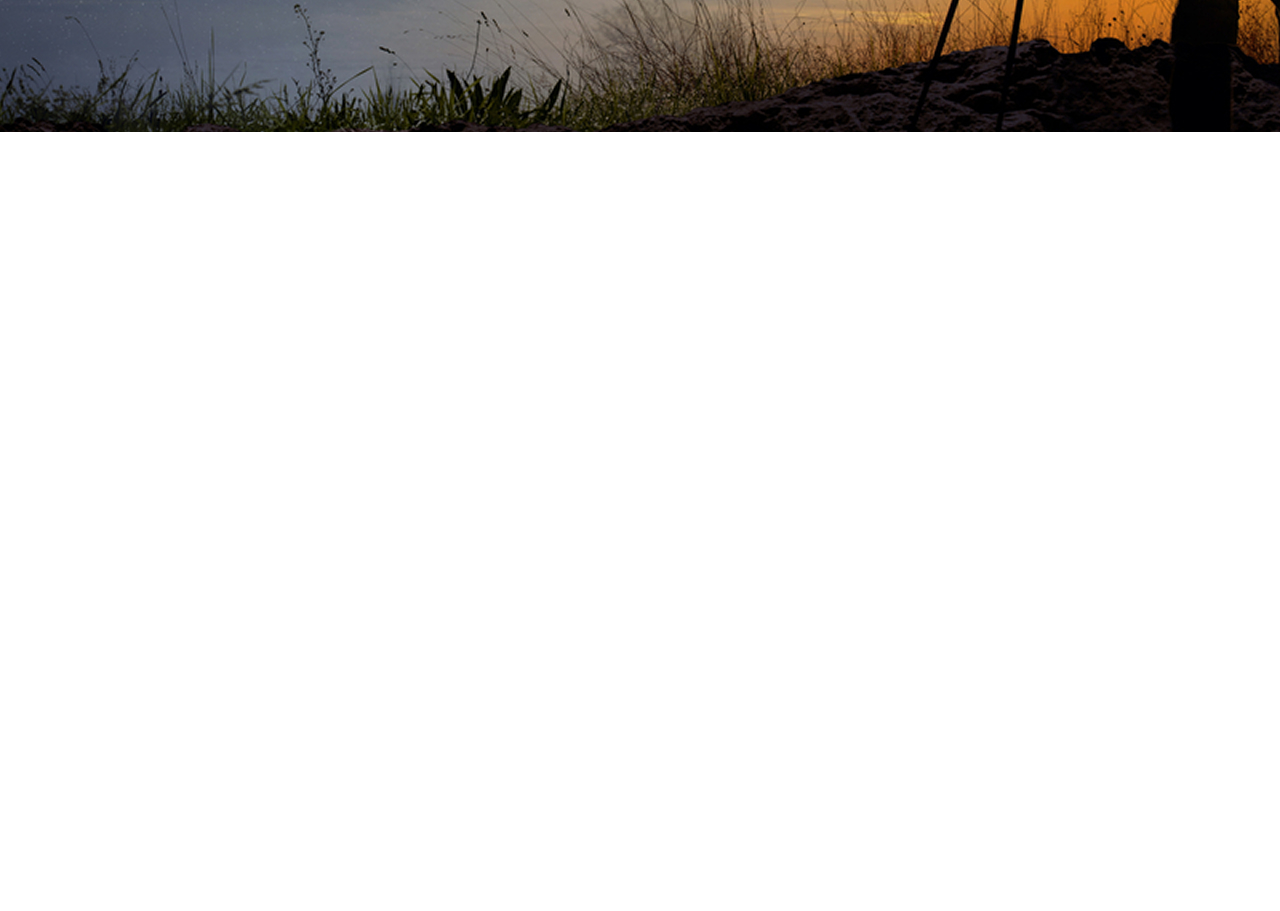
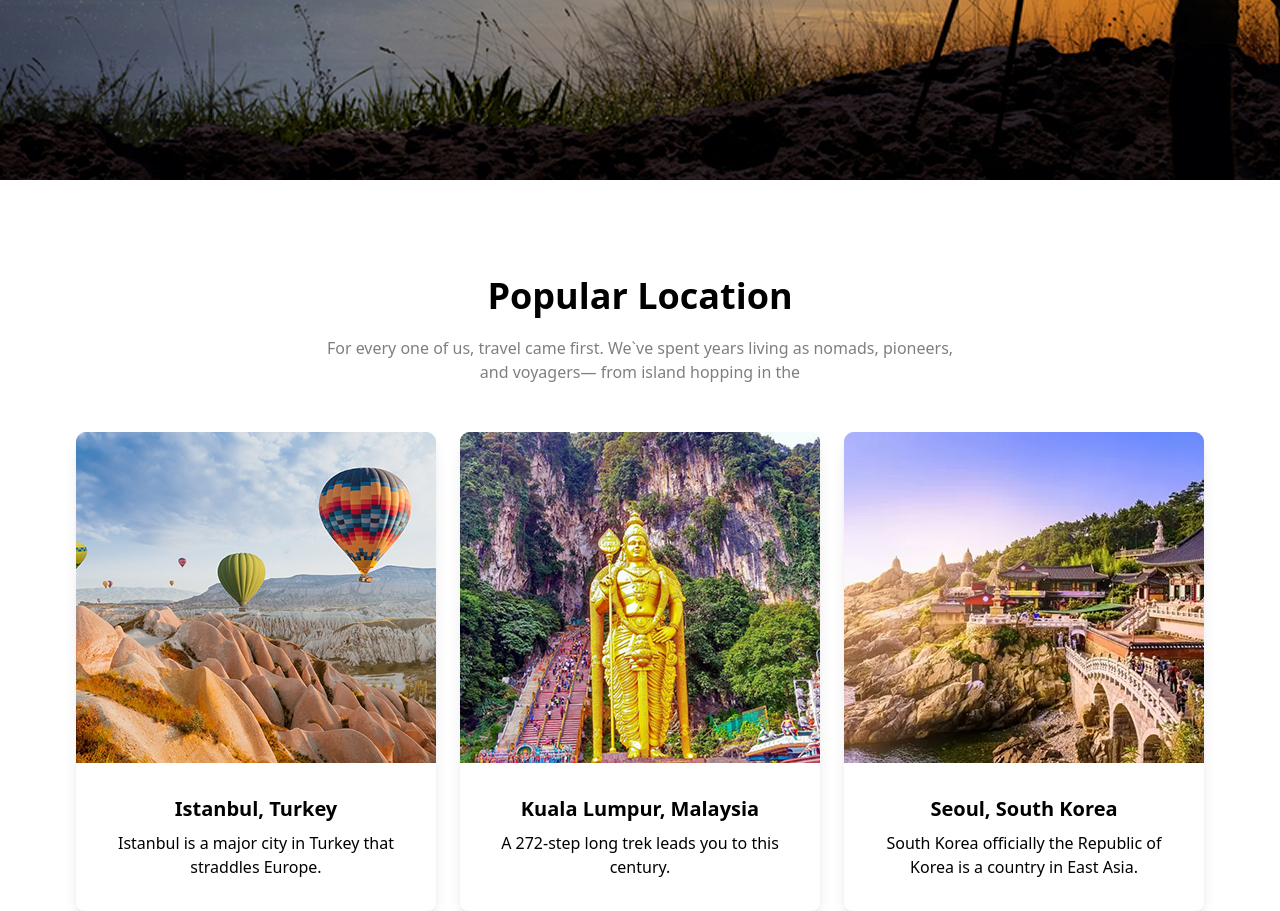
Before and after one commit to George-RB/traveland-next, a Next.js app: page / in a window 1280 px wide. Shown: the part 720-1631 px from the top of the page. Before the commit the page ends 852 px from the top, so only its background shows below. Built offline with nearby package versions, Linux system fonts and the light colour scheme.

Commit message:
:feat: add logic in tsx

```diff
--- a/src/app/page.tsx
+++ b/src/app/page.tsx
@@ -1,39 +1,12 @@
 'use client';
 
-import { Navigation } from '@/types/navigation';
-import { Button } from '@/types/buttons';
-
-const navItems: Navigation = [
-  { label: 'Home', href: '#Home' },
-  { label: 'Location', href: '#Location' },
-  { label: 'Blog', href: '#Blog' },
-  { label: 'About', href: '#About' },
-  { label: 'Contact', href: '#Contact' },
-];
-const handleBookClick = () => {
-  alert('Buttons is clicked');
-};
-const handleExploreClick = () => {
-  alert('Buttons is clicked');
-};
-const buttonBook: Button = {
-  id: 'btnBook',
-  className:
-    'py-3.5 px-9 bg-red-400 rounded-sm flex-0.5 cursor-pointer hover:scale-105 transition-all',
-  text: 'Booking now',
-  onClick: handleBookClick,
-};
-
-const buttonExplore: Button = {
-  id: 'btnExplore',
-  className:
-    'py-3.5 px-9 bg-red-400 rounded-sm flex-0.5 cursor-pointer hover:scale-105 transition-all',
-  text: 'Explore more',
-  onClick: handleExploreClick,
-};
+import { navItems } from '@/types/navigation';
+import { buttonBook, buttonExplore } from '@/types/buttons';
+import { locationItems } from '@/types/locations';
 
 export default function Home() {
   return (
+    <>
       <header className="max-w-[1600px] my-0 mx-auto text-white">
         <nav className="flex max-w-6xl my-0 mx-auto justify-between items-center pt-9">
           <p id="Home">Traveland</p>
@@ -86,8 +59,8 @@ export default function Home() {
             There And Everywhere!
           </h1>
           <p className="text-xl mt-8 mb-10 max-w-[458px]">
-          We all wish to start our year the best way possible and also according
-          to a common belief if you have a great start to your.
+            We all wish to start our year the best way possible and also
+            according to a common belief if you have a great start to your.
           </p>
           {/* <button
           className="py-3.5 px-9 bg-red-400 rounded-sm flex-0.5 cursor-pointer hover:scale-105 transition-all"
@@ -104,5 +77,39 @@ export default function Home() {
           </button>
         </section>
       </header>
+
+      <section className="max-w-6xl my-0 mx-auto pt-36">
+        <h2 id="Location" className="text-center text-4xl font-bold pb-5">
+          Popular Location
+        </h2>
+        <p className="text-center max-w-[650px] mx-auto opacity-50 pb-12">
+          For every one of us, travel came first. We`ve spent years living as
+          nomads, pioneers, and voyagers— from island hopping in the
+        </p>
+
+        <section className="flex justify-center gap-6">
+          {locationItems.map((location) => (
+            <article
+              key={location.id}
+              className="bg-white rounded-lg shadow-lg flex flex-col w-[360px] hover:scale-95 hover:transition-transform hover:cursor-pointer"
+            >
+              <div className="h-[331px] overflow-hidden">
+                <img
+                  src={location.image}
+                  alt={location.alt}
+                  className="w-full h-full object-cover"
+                />
+              </div>
+              <section className="mx-7 my-8">
+                <h3 className="text-xl font-semibold mb-2 text-center">
+                  {location.title}
+                </h3>
+                <p className="text-center">{location.description}</p>
+              </section>
+            </article>
+          ))}
+        </section>
+      </section>
+    </>
   );
 }
--- a/src/types/buttons.tsx
+++ b/src/types/buttons.tsx
@@ -6,3 +6,27 @@ export interface ButtonItem {
 }
 
 export type Button = ButtonItem;
+
+export const handleBookClick = () => {
+  alert('Buttons is clicked');
+};
+
+export const handleExploreClick = () => {
+  alert('Buttons is clicked');
+};
+
+export const buttonBook: Button = {
+  id: 'btnBook',
+  className:
+    'py-3.5 px-9 bg-red-400 rounded-sm flex-0.5 cursor-pointer hover:scale-105 transition-all',
+  text: 'Booking now',
+  onClick: handleBookClick,
+};
+
+export const buttonExplore: Button = {
+  id: 'btnExplore',
+  className:
+    'py-3.5 px-9 bg-red-400 rounded-sm flex-0.5 cursor-pointer hover:scale-105 transition-all',
+  text: 'Explore more',
+  onClick: handleExploreClick,
+};
--- /dev/null
+++ b/src/types/locations.tsx
@@ -0,0 +1,34 @@
+export interface LocationCard {
+  id: string;
+  image: string;
+  alt: string;
+  title: string;
+  description: string;
+}
+
+export type Locations = LocationCard[];
+
+export const locationItems: Locations = [
+  {
+    id: 'cardTurkey',
+    image: '/img/travel/image 45.png',
+    alt: 'View of Istanbul, Turkey',
+    title: 'Istanbul, Turkey',
+    description: 'Istanbul is a major city in Turkey that straddles Europe.',
+  },
+  {
+    id: 'cardMalaysia',
+    image: '/img/travel/image 48.png',
+    alt: 'View of Kuala Lumpur, Malaysia',
+    title: 'Kuala Lumpur, Malaysia',
+    description: 'A 272-step long trek leads you to this century.',
+  },
+  {
+    id: 'cardSeul',
+    image: '/img/travel/image 47.png',
+    alt: 'View of Seoul, South Korea',
+    title: 'Seoul, South Korea',
+    description:
+      'South Korea officially the Republic of Korea is a country in East Asia.',
+  },
+];
--- a/src/types/navigation.tsx
+++ b/src/types/navigation.tsx
@@ -2,5 +2,12 @@ export interface NavItem {
   label: string;
   href: string;
 }
+export type Navigation = NavItem[];
 
-export type Navigation = NavItem[];
+export const navItems: Navigation = [
+  { label: 'Home', href: '#Home' },
+  { label: 'Location', href: '#Location' },
+  { label: 'Blog', href: '#Blog' },
+  { label: 'About', href: '#About' },
+  { label: 'Contact', href: '#Contact' },
+];
```
Lines whose indentation alone changed are shown as unchanged.
